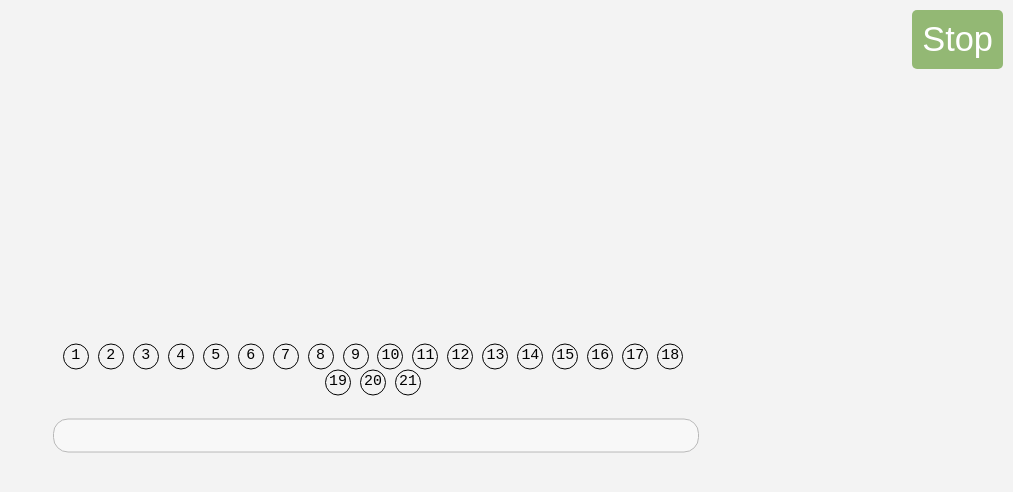
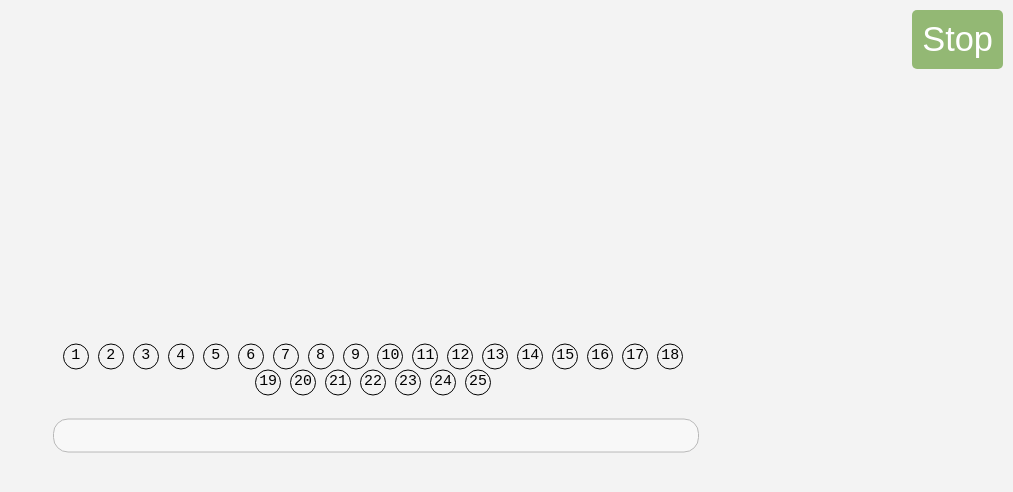
Before and after one commit to 5qc/wikiGuess, a plain HTML site: page index.html in a window 1280 px wide. Both pictures are taken after a click on the button "Start". Shown: the whole page, without its empty margins (267-1280 px from the left). Drawn offline with nearby package versions, Linux system fonts and the light colour scheme; files that its build step writes are made by us from their sources; no server answers; files whose address does not match are found by name.

Commit message:
Update index.html

```diff
--- a/index.html
+++ b/index.html
@@ -59,6 +59,10 @@
                     <div class="select" id="select19">19</div>
                     <div class="select" id="select20">20</div>
                     <div class="select" id="select21">21</div>
+                    <div class="select" id="select22">22</div>
+                    <div class="select" id="select23">23</div>
+                    <div class="select" id="select24">24</div>
+                    <div class="select" id="select25">25</div>
                 </div>
                 <img class="image" src="" />
                 <br />
```
